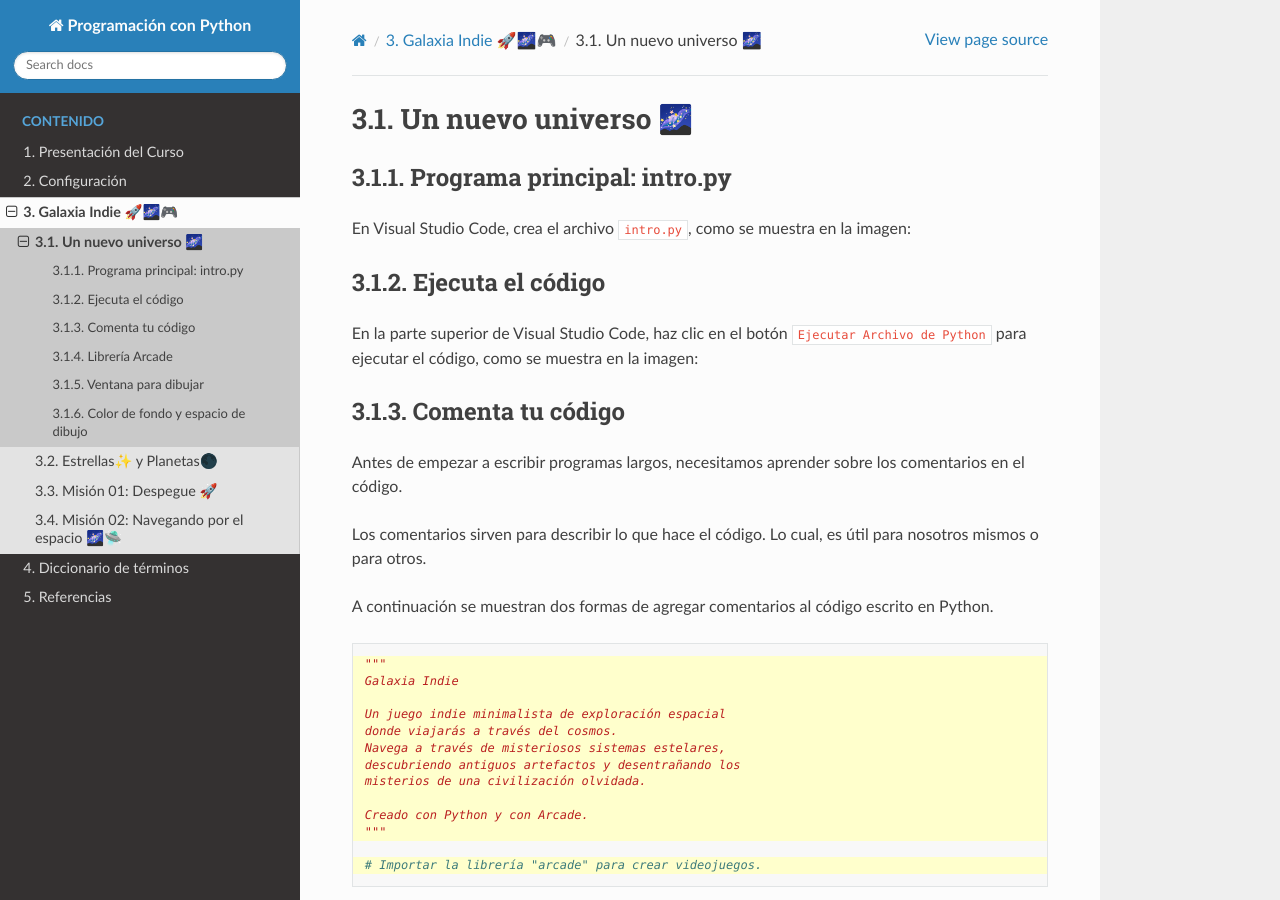
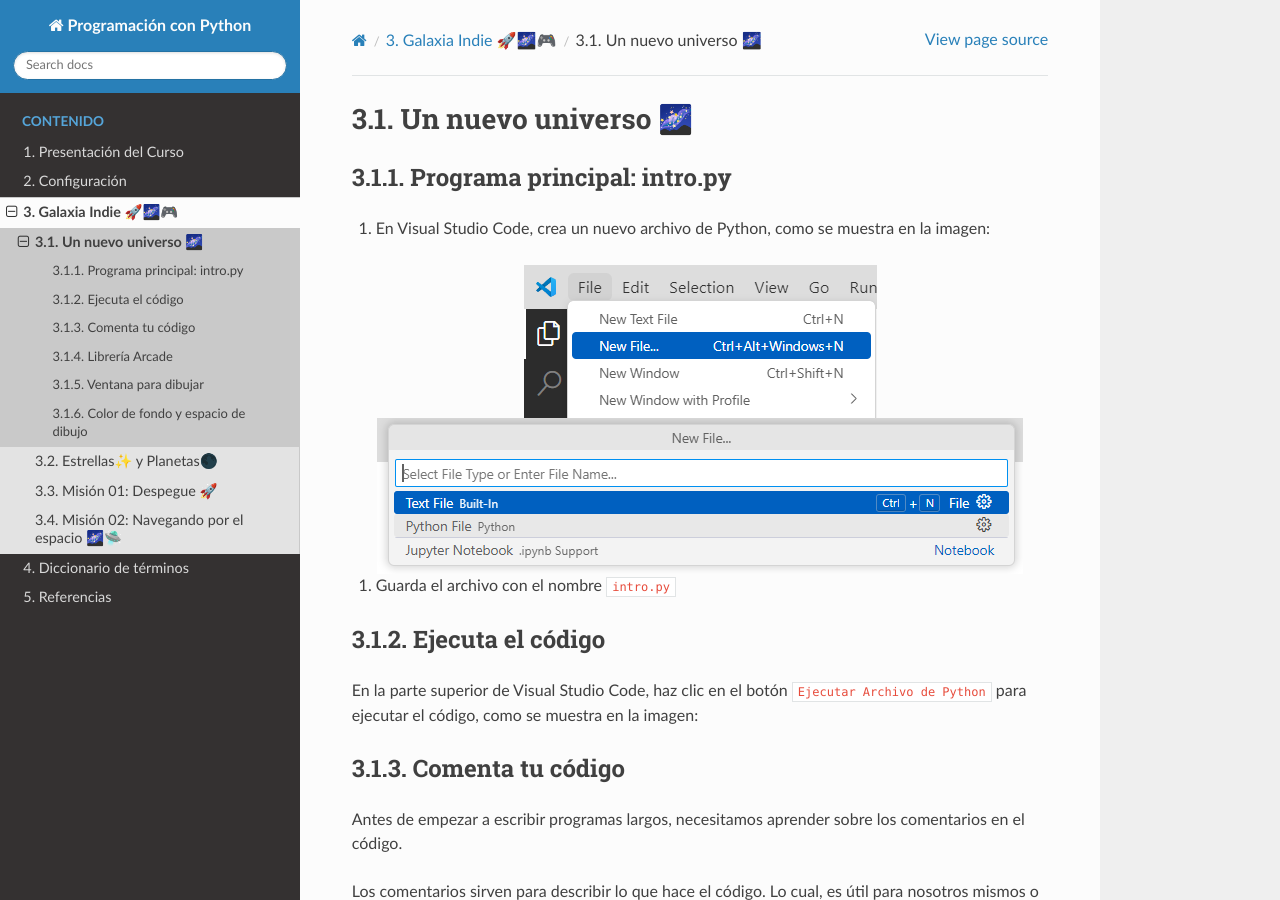
Before and after one commit to aavendan/programacion-python, a Sphinx documentation site: the page built from docs/source/sesiones/sesion01.rst, in a window 1280 px wide and 900 px high. Built offline with Sphinx 7.4.7 and the Read the Docs theme 3.1.0, drawn with Linux system fonts in a browser that asks for light colours.

Commit message:
Programa principal: intro.py

```diff
--- a/docs/source/sesiones/sesion01.rst
+++ b/docs/source/sesiones/sesion01.rst
@@ -4,7 +4,21 @@
 Programa principal: intro.py
 ------------------
 
-En Visual Studio Code, crea el archivo ``intro.py``, como se muestra en la imagen:
+#. En Visual Studio Code, crea un nuevo archivo de Python, como se muestra en la imagen:
+
+.. figure:: ../img/sesion01/creacionarchivo.png
+   :figclass: align-center
+   :alt: Creación de archivo
+
+.. figure:: ../img/sesion01/pythonextension.png
+   :figclass: align-center
+   :alt: Extension Python
+
+#. Guarda el archivo con el nombre ``intro.py``
+
+.. figure::../img/sesion01/intropy.png
+   :figclass: align-center
+   :alt: Intro.py
 
 Ejecuta el código
 ------------------
```
Also changed, not shown: docs/source/img/sesion01/creacionarchivo.png (added), docs/source/img/sesion01/intropy.png (added), docs/source/img/sesion01/pythonextension.png (added).
